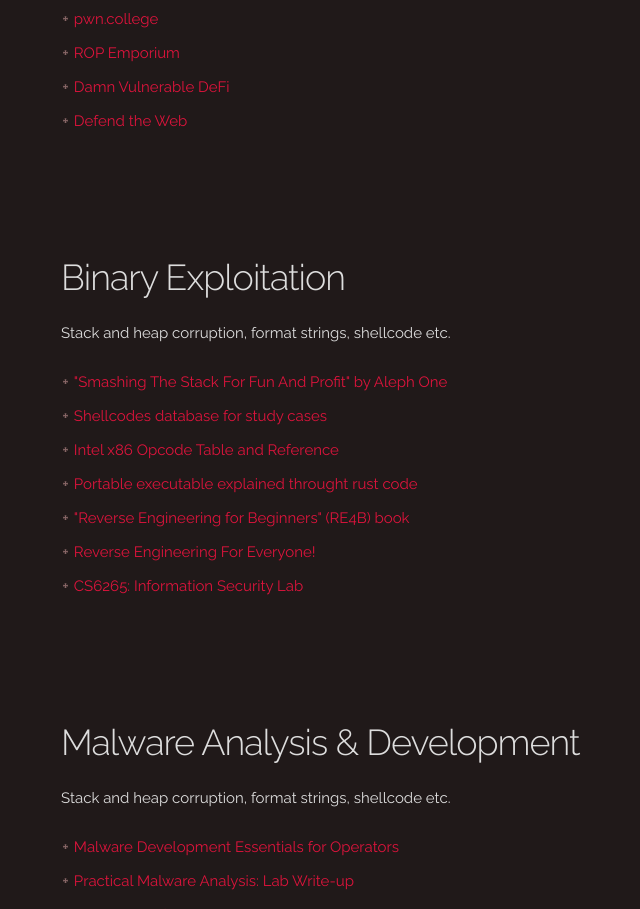
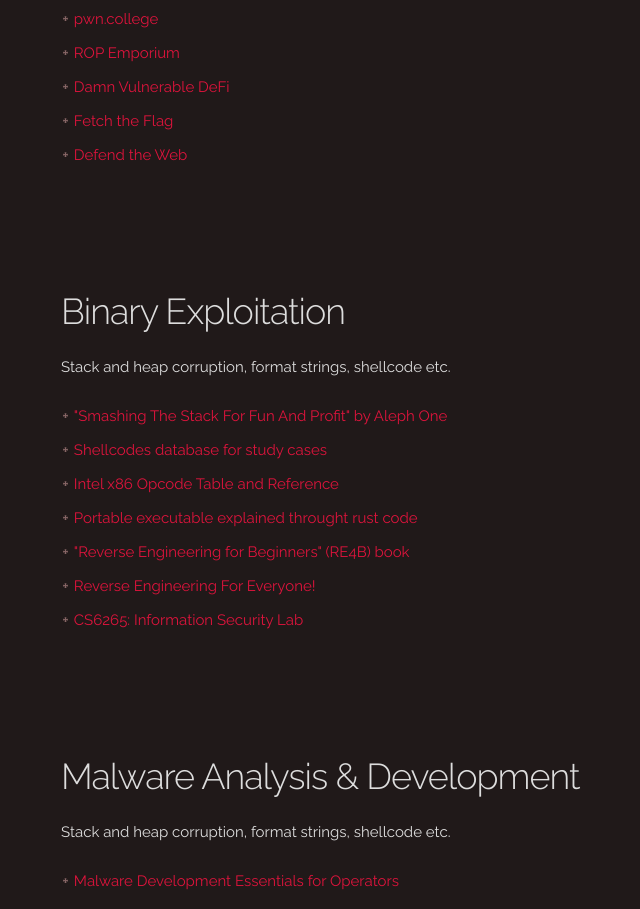
Before and after one commit to anerdwithaknife/anerdwithaknife.github.io, a plain HTML site: page docs/index.html in a window 1280 px wide. Shown: the part 1393-2302 px from the top of the page, without its empty margins (99-739 px from the left). Drawn offline with Linux system fonts and the light colour scheme.

Commit message:
update ctf links

```diff
--- a/docs/index.html
+++ b/docs/index.html
@@ -95,6 +95,7 @@
           <li><a href="https://pwn.college/">pwn.college</a></li>
           <li><a href="https://ropemporium.com/">ROP Emporium</a></li>
           <li><a href="https://www.damnvulnerabledefi.xyz/">Damn Vulnerable DeFi</li>
+          <li><a href="https://www.ctf-snyk.io/">Fetch the Flag</a></li>
           <li><a href="https://defendtheweb.net/">Defend the Web</a></li>
         </ul>
       </div>
```
